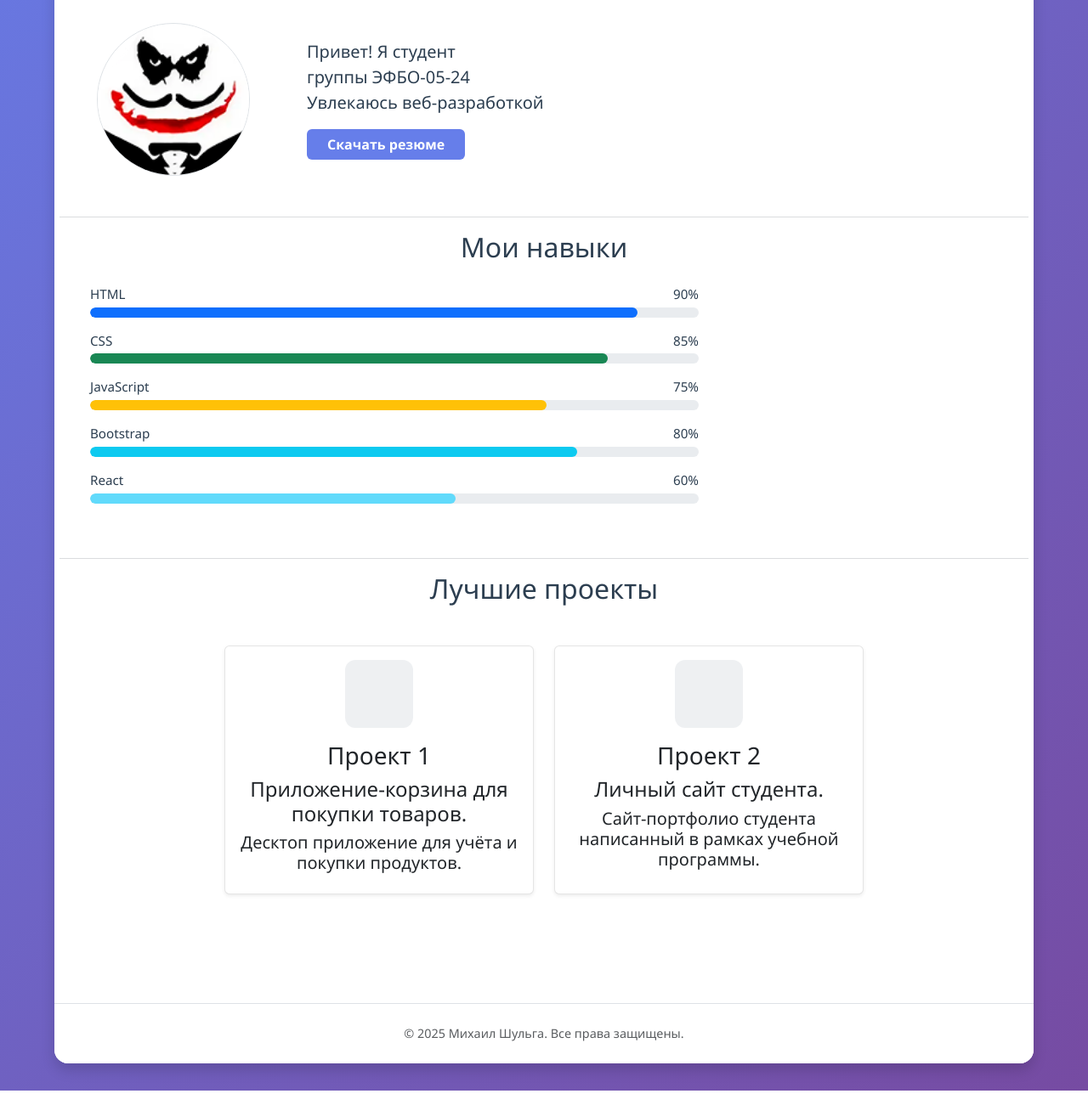
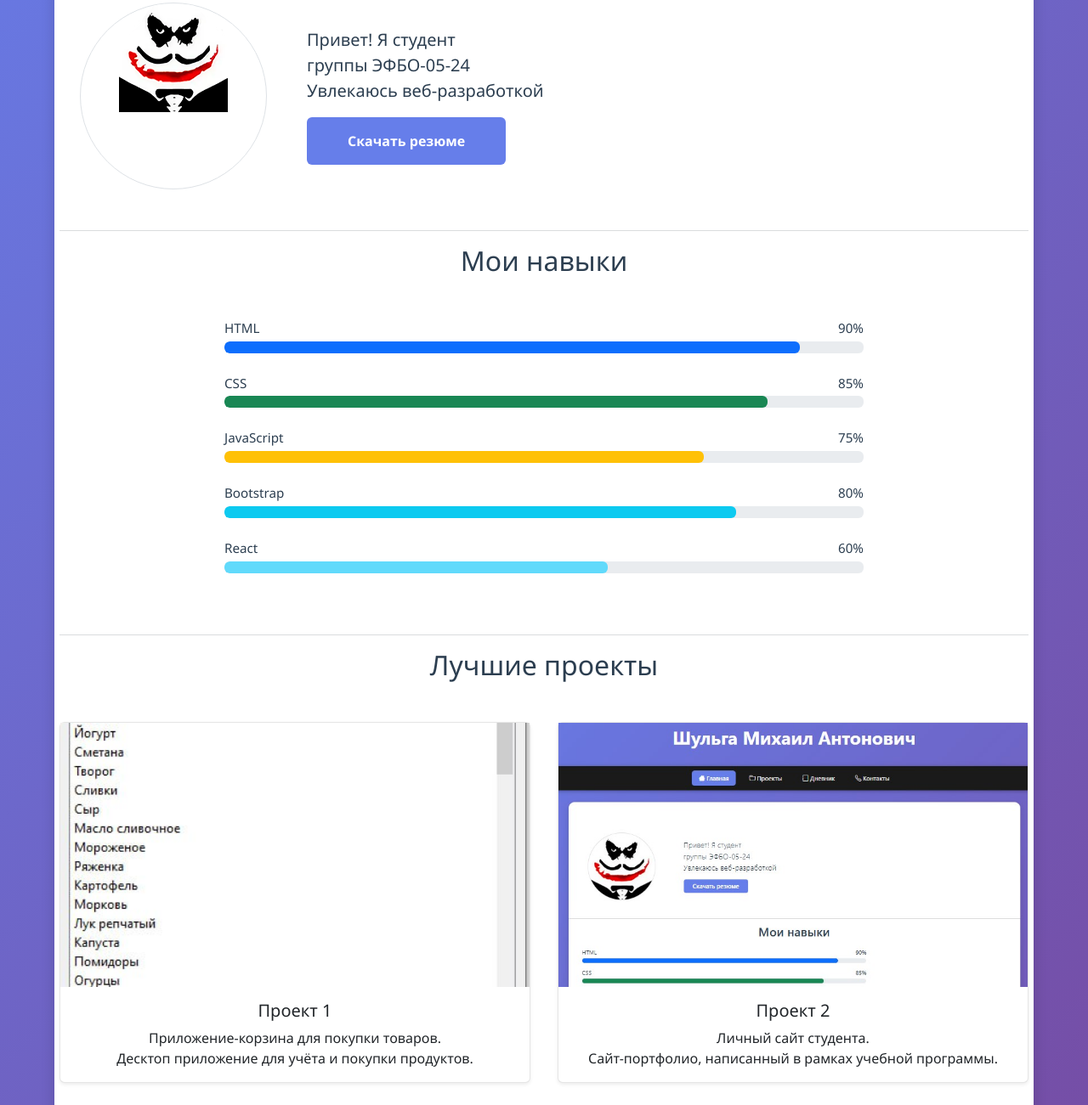
Before and after one commit to Kartohkaa/frontend-and-backend-student-website, a plain HTML site: page index.html in a window 1280 px wide. Shown: the part 419-1720 px from the top of the page at 85% size. Drawn offline with nearby package versions, Linux system fonts and the light colour scheme.

Commit message:
Практичка 16

```diff
--- a/index.html
+++ b/index.html
@@ -3,32 +3,27 @@
 
 <head>
     <meta charset="UTF-8">
-    <meta name="viewport" content="width=device-width, initial-scale=1.0">
-    <title>Сайт-портфолио студента</title>
-    <!-- Bootstrap -->
+    <meta name="viewport" content="width=device-width, initial-scale=1, viewport-fit=cover">
+    <title>Шульга Михаил | Портфолио студента</title>
     <link href="https://cdn.jsdelivr.net/npm/bootstrap@5.3.0/dist/css/bootstrap.min.css" rel="stylesheet">
-    <!-- Bootstrap Icons -->
     <link rel="stylesheet" href="https://cdn.jsdelivr.net/npm/bootstrap-icons@1.10.0/font/bootstrap-icons.css">
-    <!-- Кастомные стили -->
     <link rel="stylesheet" href="styles/styles.css">
 </head>
 
 <body>
     <a href="#main-content" class="skip-link">Перейти к основному содержанию</a>
 
-    <!-- === ШАПКА НА ГРАДИЕНТЕ === -->
+    <!-- ШАПКА НА ГРАДИЕНТЕ -->
     <header class="text-center py-5 text-white">
         <div class="container">
             <div class="mb-3">
                 <i class="bi bi-code-slash display-1"></i>
             </div>
-            <h1 class="display-5 fw-bold mb-0">
-                Шульга Михаил Антонович
-            </h1>
+            <h1 class="display-5 fw-bold mb-0">Шульга Михаил Антонович</h1>
         </div>
     </header>
 
-    <!-- === НАВИГАЦИЯ НА ЧЁРНОМ ФОНЕ === -->
+    <!-- НАВИГАЦИЯ (sticky + blur + safe-area) -->
     <div class="nav-wrapper bg-dark">
         <nav class="navbar navbar-expand-lg navbar-dark-custom">
             <div class="container">
@@ -37,114 +32,100 @@
                 </button>
                 <div class="collapse navbar-collapse" id="navbarNav">
                     <ul class="navbar-nav mx-auto gap-3">
-                        <li class="nav-item">
-                            <a class="nav-link active" href="index.html">
-                                <i class="bi bi-house me-1"></i>Главная
-                            </a>
-                        </li>
-                        <li class="nav-item">
-                            <a class="nav-link" href="pages/projects.html">
-                                <i class="bi bi-folder me-1"></i>Проекты
-                            </a>
-                        <   /li>
-                        <li class="nav-item">
-                            <a class="nav-link" href="pages/diary.html">
-                                <i class="bi bi-journal me-1"></i>Дневник
-                            </a>
-                        </li>
-                        <li class="nav-item">
-                            <a class="nav-link" href="pages/contacts.html">
-                                <i class="bi bi-telephone me-1"></i>Контакты
-                            </a>
-                        </li>
+                        <li class="nav-item"><a class="nav-link active" href="index.html"><i class="bi bi-house me-1"></i>Главная</a></li>
+                        <li class="nav-item"><a class="nav-link" href="pages/projects.html"><i class="bi bi-folder me-1"></i>Проекты</a></li>
+                        <li class="nav-item"><a class="nav-link" href="pages/diary.html"><i class="bi bi-journal me-1"></i>Дневник</a></li>
+                        <li class="nav-item"><a class="nav-link" href="pages/contacts.html"><i class="bi bi-telephone me-1"></i>Контакты</a></li>
                     </ul>
                 </div>
             </div>
         </nav>
     </div>
 
-    <!-- === ОСНОВНОЙ КОНТЕНТНЫЙ БЛОК === -->
+    <!-- ГЛАВНЫЙ КОНТЕНТ -->
     <div class="page-container">
-        <main class="container my-5">
+        <main class="container my-5" id="main-content">
 
-            <!-- === ПРИВЕТСТВИЕ + ФОТО === -->
+            <!-- ПРИВЕТСТВИЕ + ФОТО -->
             <section class="row align-items-center mb-5">
                 <div class="col-md-3 text-center mb-4 mb-md-0">
-                    <div class="border rounded-circle overflow-hidden mx-auto" style="width: 180px; height: 180px;">
-                        <img src="images/photo1.png" alt="Фото студента" class="w-100 h-100" style="object-fit: cover;">
+                    <div class="avatar-wrapper border rounded-circle overflow-hidden mx-auto">
+                        <picture>
+                            <!-- Раскомментируй, когда будут файлы -->
+                            <!-- <source srcset="images/photo1.avif" type="image/avif"> -->
+                            <!-- <source srcset="images/photo1.webp" type="image/webp"> -->
+                            <img src="images/photo1.png"
+                                 srcset="images/photo1.png 1x, images/photo1@2x.png 2x"
+                                 alt="Шульга Михаил Антонович"
+                                 loading="lazy" decoding="async">
+                        </picture>
                     </div>
                 </div>
                 <div class="col-md-9">
                     <p class="lead">
                         Привет! Я студент<br>
-                        группы ЭФБО-05-24<br>
+                        группы <strong>ЭФБО-05-24</strong><br>
                         Увлекаюсь веб-разработкой
                     </p>
-                    <a href="assets/resume.pdf" class="btn btn-primary px-4" download>
+                    <a href="assets/resume.pdf" class="btn btn-primary px-5 py-3" download>
                         Скачать резюме
                     </a>
                 </div>
             </section>
 
-            <!-- === РАЗДЕЛИТЕЛЬ === -->
             <hr class="border-secondary opacity-25">
 
-            <!-- === НАВЫКИ === -->
+            <!-- НАВЫКИ -->
             <section class="mb-5">
-                <h2 class="text-center mb-4">Мои навыки</h2>
-                <div class="row justify-content">
-                    <div class="col-lg-8 ps-5">
-                        <!-- HTML -->
-                        <div class="skill-item mb-3">
+                <h2 class="text-center mb-5">Мои навыки</h2>
+                <div class="row justify-content-center">
+                    <div class="col-lg-8">
+                        <div class="skill-item mb-4">
                             <div class="d-flex justify-content-between mb-1">
                                 <span>HTML</span>
                                 <span>90%</span>
                             </div>
-                            <div class="progress" style="height: 12px;">
+                            <div class="progress" style="height: 14px;">
                                 <div class="progress-bar bg-html" style="width: 90%;"></div>
                             </div>
                         </div>
 
-                        <!-- CSS -->
-                        <div class="skill-item mb-3">
+                        <div class="skill-item mb-4">
                             <div class="d-flex justify-content-between mb-1">
                                 <span>CSS</span>
                                 <span>85%</span>
                             </div>
-                            <div class="progress" style="height: 12px;">
+                            <div class="progress" style="height: 14px;">
                                 <div class="progress-bar bg-css" style="width: 85%;"></div>
                             </div>
                         </div>
 
-                        <!-- JavaScript -->
-                        <div class="skill-item mb-3">
+                        <div class="skill-item mb-4">
                             <div class="d-flex justify-content-between mb-1">
                                 <span>JavaScript</span>
                                 <span>75%</span>
                             </div>
-                            <div class="progress" style="height: 12px;">
+                            <div class="progress" style="height: 14px;">
                                 <div class="progress-bar bg-js" style="width: 75%;"></div>
                             </div>
                         </div>
 
-                        <!-- Bootstrap -->
-                        <div class="skill-item mb-3">
+                        <div class="skill-item mb-4">
                             <div class="d-flex justify-content-between mb-1">
                                 <span>Bootstrap</span>
                                 <span>80%</span>
                             </div>
-                            <div class="progress" style="height: 12px;">
+                            <div class="progress" style="height: 14px;">
                                 <div class="progress-bar bg-bootstrap" style="width: 80%;"></div>
                             </div>
                         </div>
 
-                        <!-- React -->
-                        <div class="skill-item mb-3">
+                        <div class="skill-item mb-4">
                             <div class="d-flex justify-content-between mb-1">
                                 <span>React</span>
                                 <span>60%</span>
                             </div>
-                            <div class="progress" style="height: 12px;">
+                            <div class="progress" style="height: 14px;">
                                 <div class="progress-bar bg-react" style="width: 60%;"></div>
                             </div>
                         </div>
@@ -152,53 +133,63 @@
                 </div>
             </section>
 
-            <!-- === РАЗДЕЛИТЕЛЬ === -->
             <hr class="border-secondary opacity-25">
 
-            <!-- === ЛУЧШИЕ ПРОЕКТЫ === -->
+            <!-- ЛУЧШИЕ ПРОЕКТЫ -->
             <section class="mb-5">
                 <h2 class="text-center mb-5">Лучшие проекты</h2>
-                <div class="row row-cols-1 row-cols-md-3 g-4 justify-content-center">
-                    <div class="col">
-                        <div class="card project-card h-100 shadow-sm text-center p-3">
-                            <div class="placeholder mb-3 mx-auto"></div>
-                            <h3 class="card-title">
-                                Проект 1
-                            </h3>
-                            <h4 class="card-title">
-                                Приложение-корзина для покупки товаров.
-                            </h4>
-                            <h5 class="card-title">
-                                Десктоп приложение для учёта и покупки продуктов.
-                            </h5>
+
+                <div class="projects-grid">
+
+                    <!-- ПРОЕКТ 1 -->
+                    <div class="card project-card h-100 shadow-sm">
+                        <div class="card-img-wrapper ratio ratio-16x9">
+                            <picture>
+                                <source srcset="images/project1.jpg" type="image/avif">
+                                <source srcset="images/project1.jpg" type="image/webp">
+                                <img src="images/project1.jpg"
+                                     srcset="images/project1.jpg 1x, images/project1@2x.jpg 2x"
+                                     sizes="(max-width: 768px) 90vw, (max-width: 1200px) 45vw, 30vw"
+                                     alt="Приложение-корзина для покупки товаров"
+                                     loading="lazy" decoding="async">
+                            </picture>
+                        </div>
+                        <div class="card-body d-flex flex-column text-center">
+                            <h5 class="card-title">Проект 1</h5>
+                            <p class="card-text flex-grow-1">Приложение-корзина для покупки товаров.<br>Десктоп приложение для учёта и покупки продуктов.</p>
                         </div>
                     </div>
-                    <div class="col">
-                        <div class="card project-card h-100 shadow-sm text-center p-3">
-                            <div class="placeholder mb-3 mx-auto"></div>
-                            <h3 class="card-title">
-                                Проект 2
-                            </h3>
-                            <h4 class="card-title">
-                                Личный сайт студента.
-                            </h4>
-                            <h5 class="card-title">
-                                Сайт-портфолио студента написанный в рамках учебной программы.
-                            </h5>
+
+                    <!-- ПРОЕКТ 2 -->
+                    <div class="card project-card h-100 shadow-sm">
+                        <div class="card-img-wrapper ratio ratio-16x9">
+                            <picture>
+                                <source srcset="images/project2.jpg" type="image/avif">
+                                <source srcset="images/project2.jpg" type="image/webp">
+                                <img src="images/project2.jpg"
+                                     srcset="images/project2.jpg 1x, images/project2@2x.jpg 2x"
+                                     sizes="(max-width: 768px) 90vw, (max-width: 1200px) 45vw, 30vw"
+                                     alt="Личный сайт-портфолио студента"
+                                     loading="lazy" decoding="async">
+                            </picture>
+                        </div>
+                        <div class="card-body d-flex flex-column text-center">
+                            <h5 class="card-title">Проект 2</h5>
+                            <p class="card-text flex-grow-1">Личный сайт студента.<br>Сайт-портфолио, написанный в рамках учебной программы.</p>
                         </div>
                     </div>
+
                 </div>
             </section>
 
         </main>
 
-        <!-- === ФУТЕР === -->
+        <!-- ФУТЕР -->
         <footer class="text-center py-4 border-top">
             <p class="mb-0 text-muted">© 2025 Михаил Шульга. Все права защищены.</p>
         </footer>
     </div>
 
-    <!-- Bootstrap JS -->
     <script src="https://cdn.jsdelivr.net/npm/bootstrap@5.3.0/dist/js/bootstrap.bundle.min.js"></script>
 </body>
 
--- a/styles/styles.css
+++ b/styles/styles.css
@@ -353,3 +353,24 @@ body,
   width: 100%;
   height: 100%;
 }
+
+/* === ПРАКТИКА 16 — АДАПТИВНЫЕ ИЗОБРАЖЕНИЯ === */
+
+/* Fluid размер аватарки на главной */
+.avatar-wrapper {
+  width: clamp(140px, 22vw, 220px);
+  height: clamp(140px, 22vw, 220px);
+}
+
+/* Убеждаемся, что picture работает идеально в ratio */
+.card-img-wrapper picture {
+  display: block;
+  width: 100%;
+  height: 100%;
+}
+
+.card-img-wrapper img {
+  object-fit: cover;
+  width: 100%;
+  height: 100%;
+}
```
Also changed, not shown: pages/contacts.html (+3 -7 lines), pages/diary.html (+3 -8 lines), pages/projects.html (+36 -13 lines).
